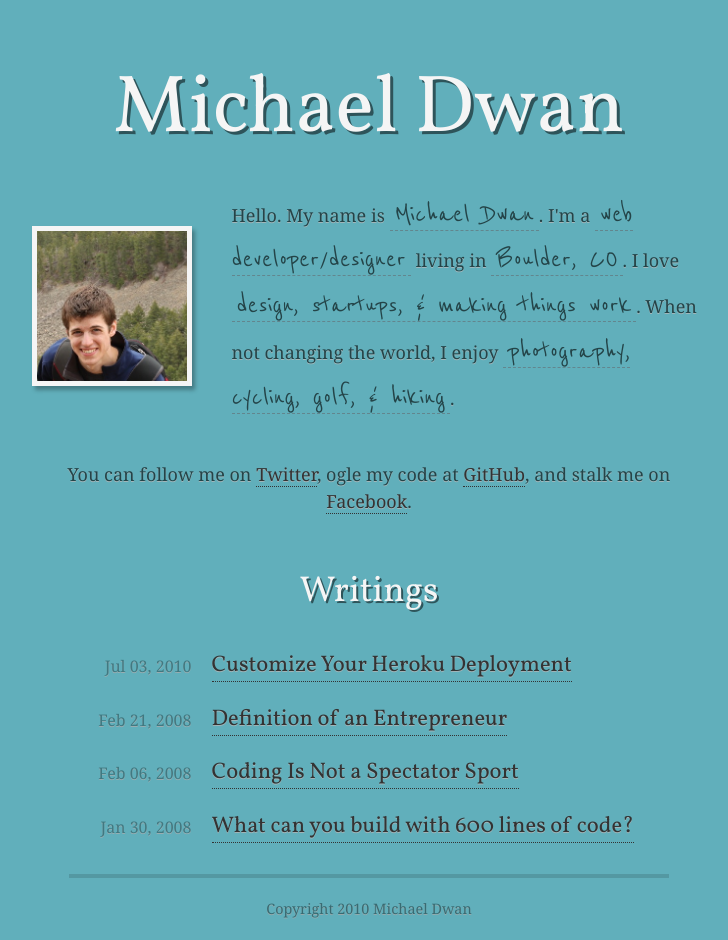
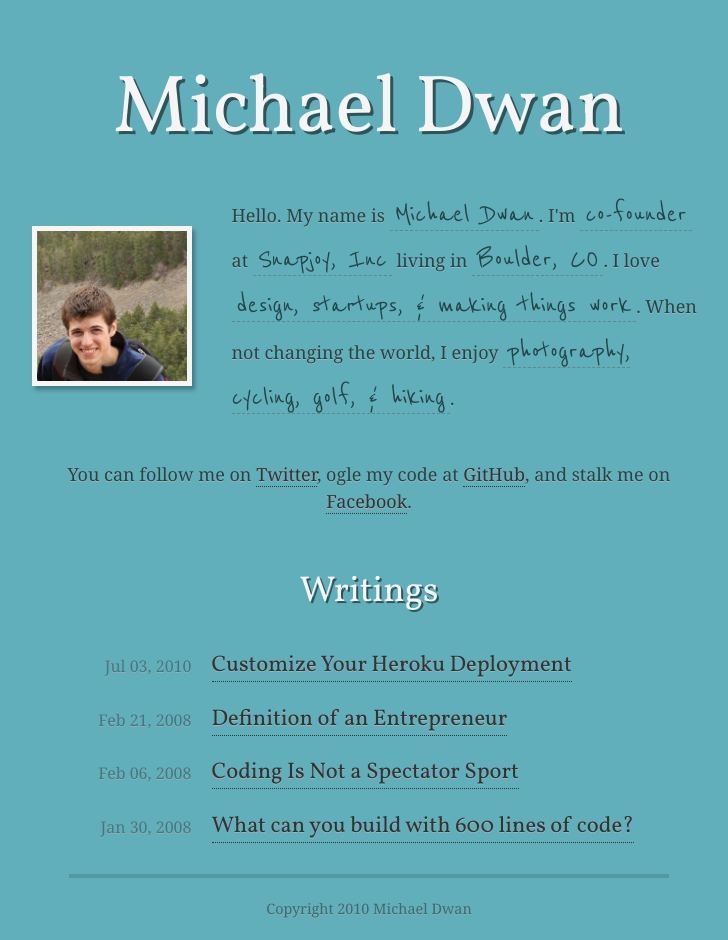
Before and after one commit to michaeldwan/michaeldwan.com, a Jekyll site: the page built from index.html, in a window 1280 px wide. Shown: the whole page, without its empty margins (271-999 px from the left). Built offline with Jekyll 4.4.1, drawn with Linux system fonts in a browser that asks for light colours; some web fonts are replaced.

Commit message:
updating bio

```diff
--- a/index.html
+++ b/index.html
@@ -12,7 +12,7 @@
     <img src="images/me.jpg"/>
   </div>
   <p>
-    Hello. My name is <em>Michael Dwan</em>. I'm a <em>web developer/designer</em> living in <em>Boulder, CO</em>. I love <em>design, startups, &amp; making things work</em>. When not changing the world, I enjoy <em>photography, cycling, golf, &amp; hiking</em>.
+    Hello. My name is <em>Michael Dwan</em>. I'm <em>co-founder</em> at <em>Snapjoy, Inc</em> living in <em>Boulder, CO</em>. I love <em>design, startups, &amp; making things work</em>. When not changing the world, I enjoy <em>photography, cycling, golf, &amp; hiking</em>.
   </p>
 </section>
 <section id="links">
```
